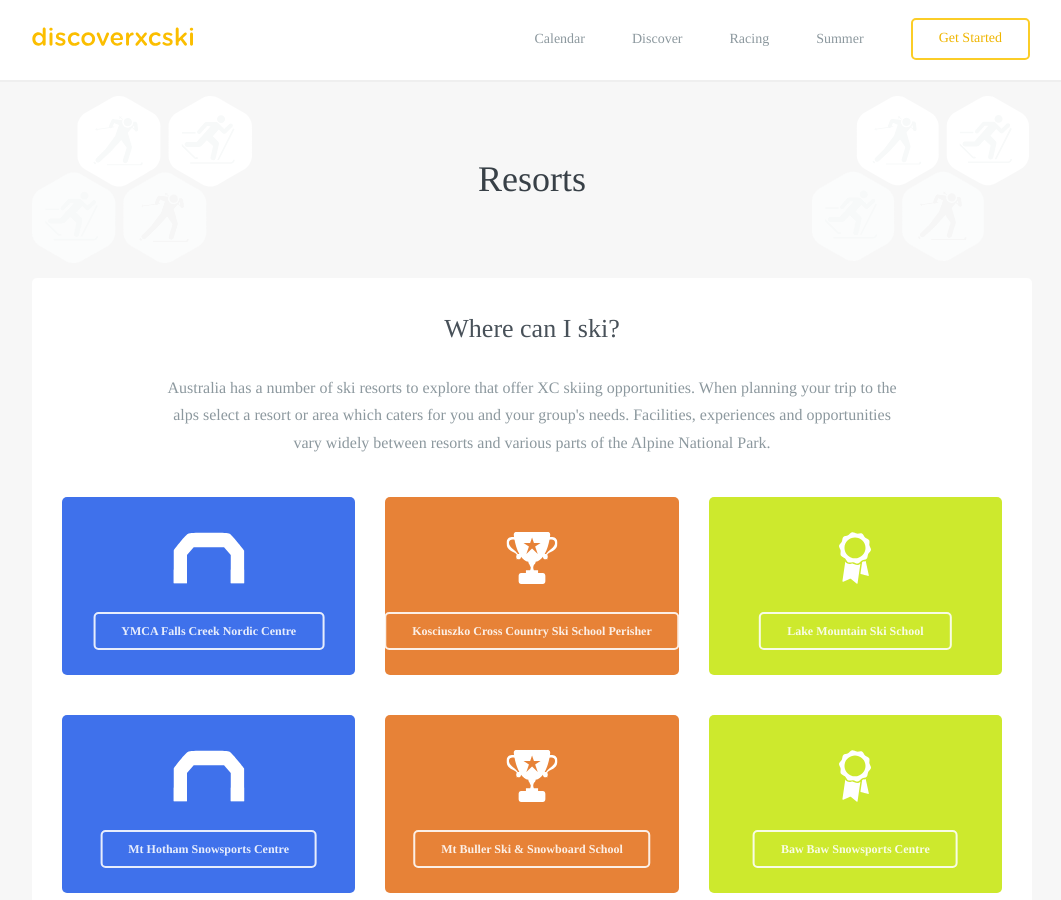
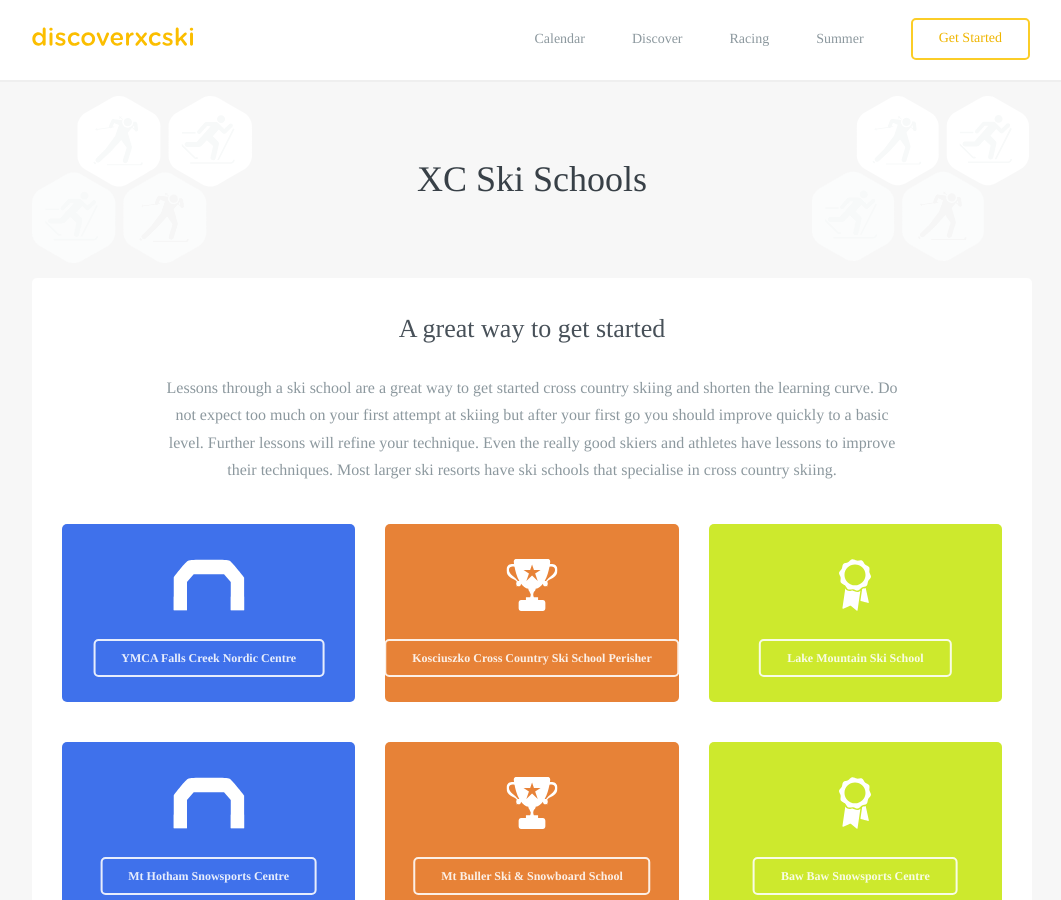
Before and after one commit to robcatto/robcatto.github.io, a Jekyll site: the page built from get-started/find-a-xc-ski-school/index.html, in a window 1280 px wide and 900 px high. Shown: the whole window, without its empty margins (108-1169 px from the left). Built offline with Jekyll 4.4.1, drawn with Linux system fonts in a browser that asks for light colours; some web fonts are replaced; Markdown is read by kramdown in place of the engine named in the settings.

Commit message:
Update index.html

```diff
--- a/get-started/find-a-xc-ski-school/index.html
+++ b/get-started/find-a-xc-ski-school/index.html
@@ -12,7 +12,7 @@ layout: default
             </div>
 
             <section>
-                <h1>Resorts</h1>
+                <h1>XC Ski Schools</h1>
             </section>
 
 
@@ -33,9 +33,9 @@ layout: default
 
 
                  <section class="mobile_section" style="padding-bottom: 45px">
-                <h3>Where can I ski?</h3>
+                <h3>A great way to get started</h3>
                 <p>
-                    Australia has a number of ski resorts to explore that offer XC skiing opportunities.  When planning your trip to the alps select a resort or area which caters for you and your group's needs. Facilities, experiences and opportunities vary widely between resorts and various parts of the Alpine National Park.
+                   Lessons through a ski school are a great way to get started cross country skiing and shorten the learning curve.  Do not expect too much on your first attempt at skiing but after your first go you should improve quickly to a basic level.  Further lessons will refine your technique.  Even the really good skiers and athletes have lessons to improve their techniques. Most larger ski resorts have ski schools that specialise in cross country skiing.
 
                 </p>
                 <div class="row" style="max-width: 970px;">
```
